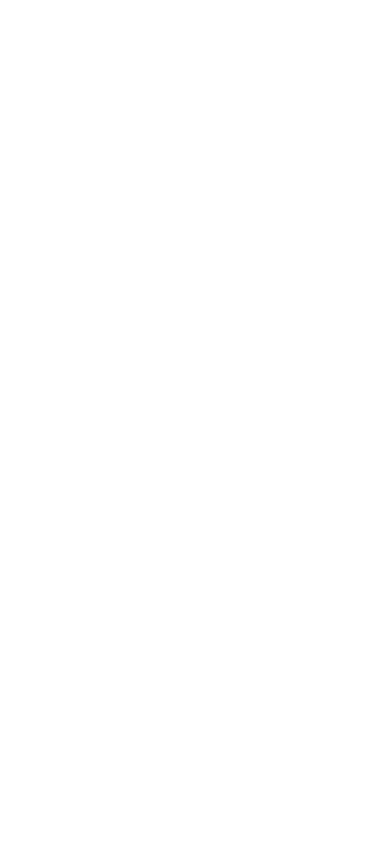
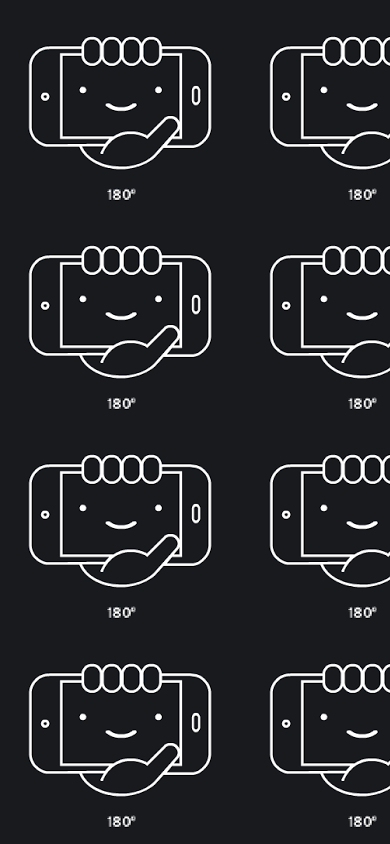
Before and after one commit to Branyer/juegoDeLaVida, a plain HTML site: page index.html in a window 390 px wide. Drawn offline with Linux system fonts and the light colour scheme; the site is published under a folder, as on GitHub Pages, so addresses that start at the root find nothing.

Commit message:
añadiendo restriccion max-w y max-h

```diff
--- a/css/styles.css
+++ b/css/styles.css
@@ -53,13 +53,13 @@ h1 {
     display: none;
 }
 
-@media (orientation:portrait){
+@media  (max-width: 1200px) and (max-height:900px){
 
     .vertical{
         display: block;
         width: 100%;
         height: 100%;
-        background-image: url('/img/avertencia.png');
+        background-image: url('../img/avertencia.png');
         background-repeat: repeat;
         position: absolute;
         z-index: 1;
```
